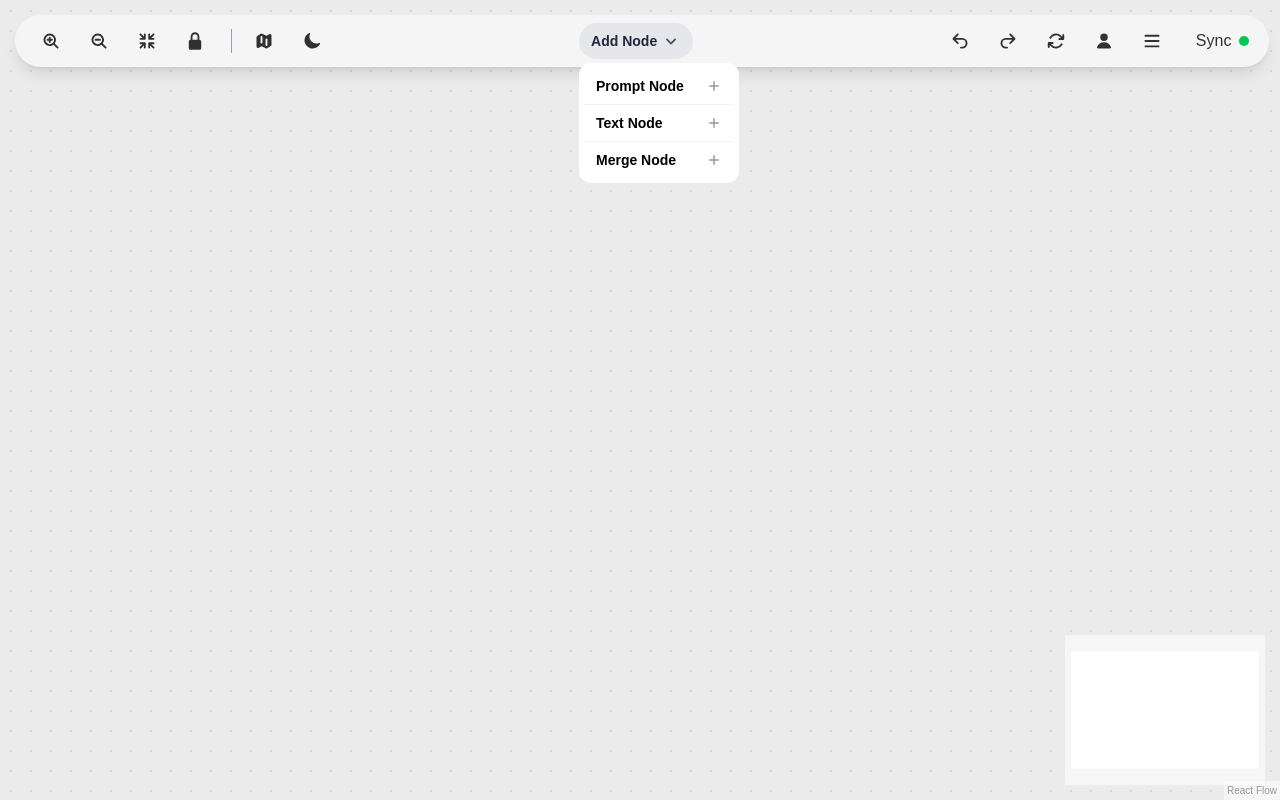
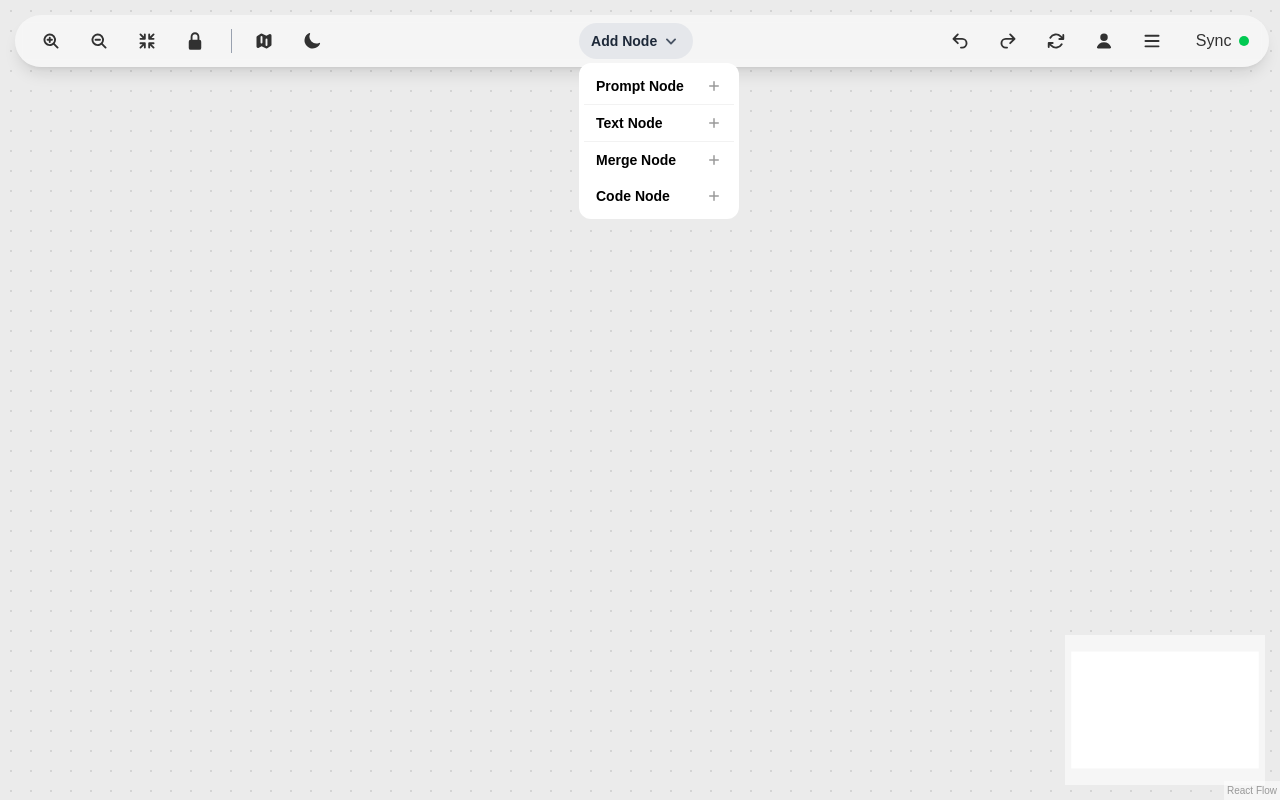
Before and after one commit to KarimTalbi/Leinwand, a React (Vite) app in the folder frontend/: page / in a window 1280 px wide. Both pictures are taken after a click on the button "Add Node". Built offline with nearby package versions, Linux system fonts and the light colour scheme; no server answers.

Commit message:
add `Code Node` menu item, remove `revertCanvas` from store, and integrate `@monaco-editor/react` dependency

```diff
--- a/frontend/package.json
+++ b/frontend/package.json
@@ -12,6 +12,7 @@
   "dependencies": {
     "@headlessui/react": "^2.2.9",
     "@heroicons/react": "^2.2.0",
+    "@monaco-editor/react": "^4.7.0",
     "@tailwindcss/vite": "^4.2.1",
     "@xyflow/react": "^12.10.1",
     "axios": "^1.13.6",
--- a/frontend/src/Flow.tsx
+++ b/frontend/src/Flow.tsx
@@ -207,6 +207,14 @@ function Flow() {
                 </button>
               </MenuItem>
 
+              <MenuItem>
+                <button
+                        className="group flex w-full items-center justify-between rounded-lg px-3 py-1.5 data-focus:bg-black/10">
+                  Code Node
+                  <PlusIcon className="size-4 fill-black/40"/>
+                </button>
+              </MenuItem>
+
             </MenuItems>
 
           </Menu>
--- a/frontend/src/store.ts
+++ b/frontend/src/store.ts
@@ -32,25 +32,6 @@ const useStore = create<AppState>((set, get) => ({
 
         } finally {
             set({syncing: false});
-        }
-    },
-
-    revertCanvas: async () => {
-        set({syncing: true})
-
-        try {
-            const res = await api.get("/canvas/revert");
-
-            set({
-                nodes: res.data.nodes || [],
-                edges: res.data.edges || [],
-            });
-
-        } catch (err) {
-            console.error("Error reverting data", err);
-
-        } finally {
-            set({syncing: false})
         }
     },
 
--- a/frontend/src/types.ts
+++ b/frontend/src/types.ts
@@ -22,7 +22,7 @@ export type MergeNodeData = {
 
 export type NodeData = PromptNodeData | TextNodeData | MergeNodeData;
 
-export type NodeTypes = 'promptNode' | 'textNode' | 'mergeNode'
+export type NodeTypes = 'promptNode' | 'textNode' | 'mergeNode';
 
 export type NodePosition = {
     x: number;
@@ -42,7 +42,6 @@ export interface AppState {
 
     // Actions
     fetchCanvas: () => Promise<void>;
-    revertCanvas: () => Promise<void>;
     saveCanvas: () => Promise<void>;
     addNode: (type: NodeTypes, data: NodeData, position?: NodePosition) => void;
     deleteNode: (id: string) => void;
```
Also changed, not shown: 1 other file (tests, documents, lock files or other folders).
